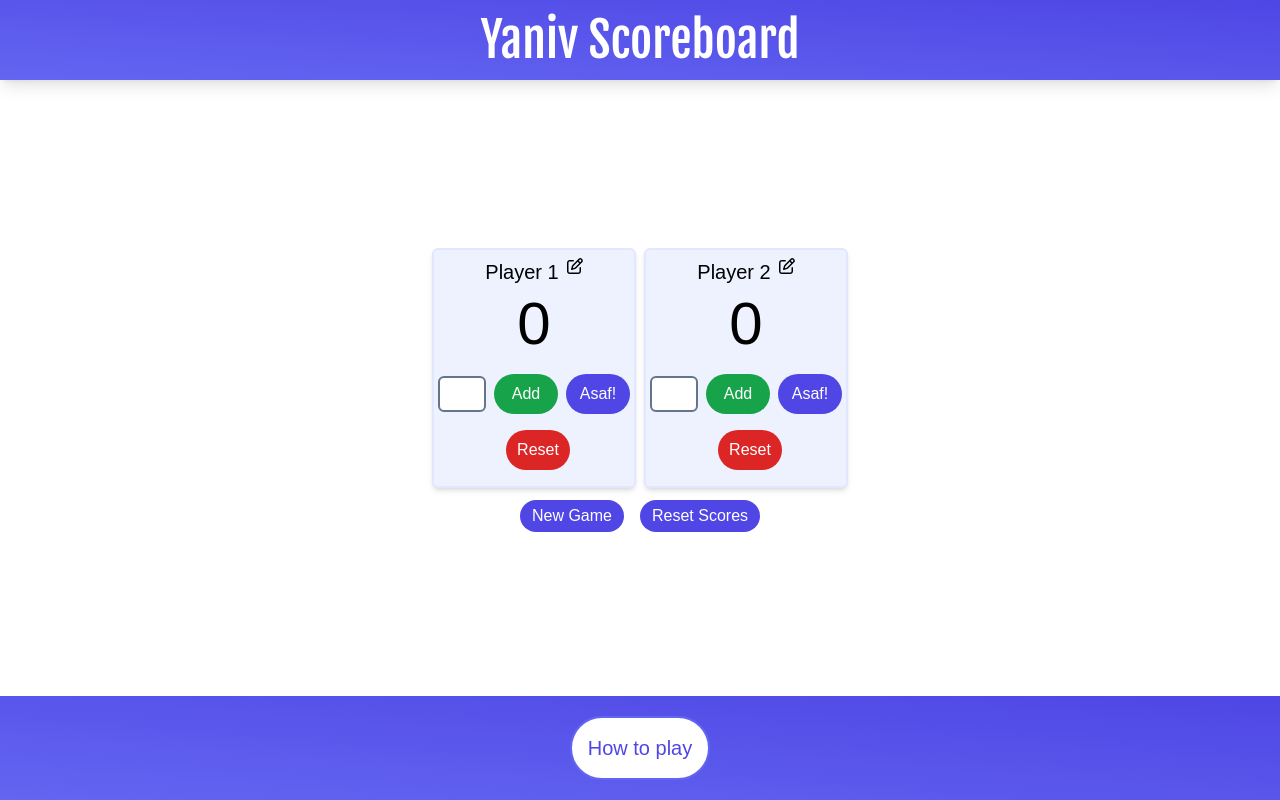
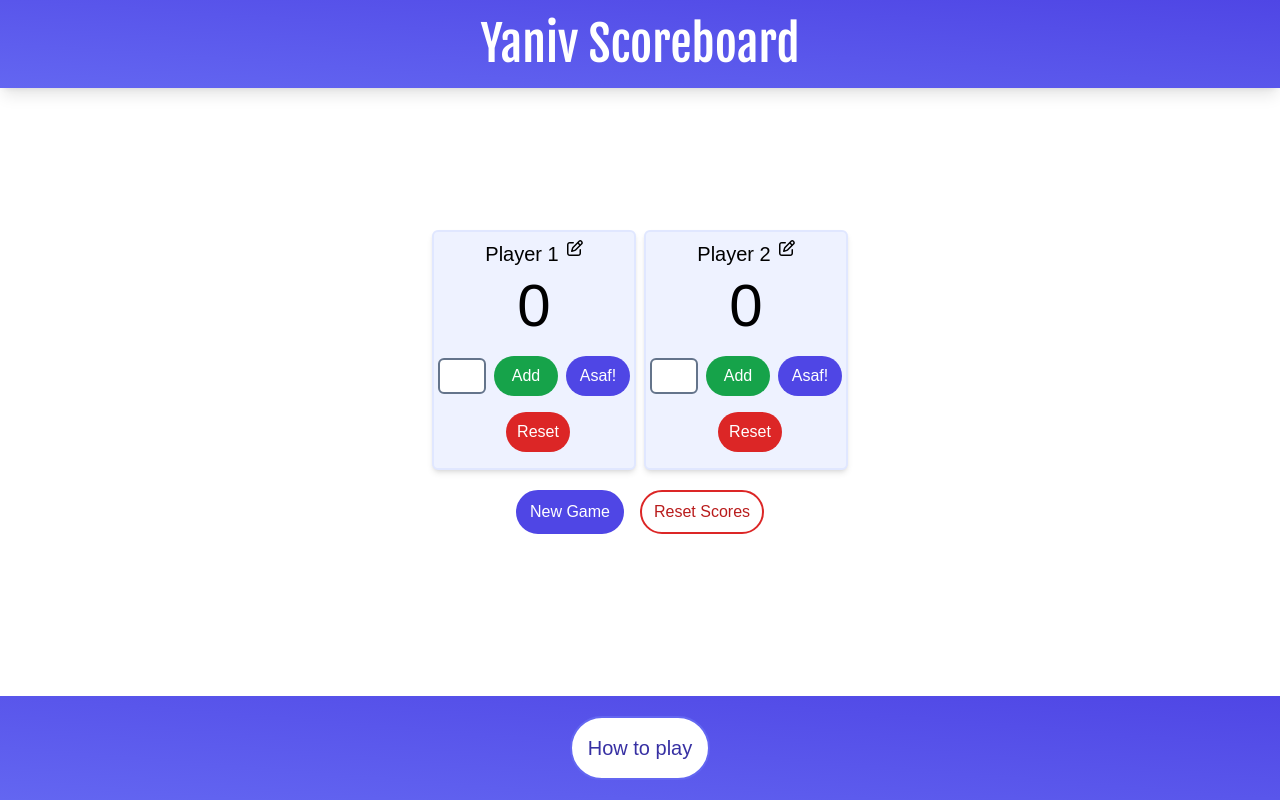
Before and after one commit to EllieD33/yaniv-app, a React (Vite) app: page /pages/ScoreBoard in a window 1280 px wide. Both pictures are taken after a click on the button "Create scoreboard". Built offline with nearby package versions, Linux system fonts and the light colour scheme; a web font is replaced by a local one.

Commit message:
adds styling to scoreboard buttons and winner declaration

```diff
--- a/src/components/NavButton.jsx
+++ b/src/components/NavButton.jsx
@@ -6,7 +6,7 @@ function NavButton({ linkTo, navText, filled }) {
             to={linkTo}
             className={`flex items-center justify-center text-xl rounded-full p-4 m-5 max-w-xs text-center
                 ${filled
-                    ? "bg-white text-indigo-600 border-2 border-indigo-500"
+                    ? "bg-white text-indigo-800 border-2 border-indigo-500"
                     : "text-white border-2 border-white"
                 }`}
         >
--- a/src/pages/ScoreBoard.jsx
+++ b/src/pages/ScoreBoard.jsx
@@ -57,7 +57,7 @@ function ScoreBoard() {
     return (
         <div className="min-h-screen flex flex-col">
             <header className="bg-gradient-to-bl from-indigo-600 to-indigo-500 text-white shadow-lg">
-                <h1 className="font-heading text-5xl px-2 py-4 text-center" >Yaniv Scoreboard</h1>
+                <h1 className="font-heading text-5xl px-2 py-5 text-center" >Yaniv Scoreboard</h1>
                 <nav className="fixed bottom-0 w-full bg-gradient-to-bl from-indigo-600 to-indigo-500 flex items-center justify-center">
                     <NavButton
                         linkTo="/pages/Rules"
@@ -74,19 +74,19 @@ function ScoreBoard() {
                     ))
                     }
                 </div>
-                {!isNumberOfPlayersVisible &&
-                    <div>
-                        <button className="bg-indigo-600 text-white rounded-full px-3 py-1 m-2" onClick={resetBoard} >New Game</button>
-                        <button className="bg-indigo-600 text-white rounded-full px-3 py-1 m-2" onClick={resetScores} >Reset Scores</button>
+                {winner &&
+                    <div className="mt-4">
+                        <p className="text-3xl font-heading" >{winner} wins!</p>
                     </div>
                 }
-                {winner &&
-                    <div>
-                        <p>{winner} wins!</p>
+                {!isNumberOfPlayersVisible &&
+                    <div className="m-2">
+                        <button className="border-2 border-indigo-600 bg-indigo-600 text-white rounded-full px-3 py-2 m-2" onClick={resetBoard} >New Game</button>
+                        <button className="border-2 border-red-600 text-red-700 rounded-full px-3 py-2 m-2" onClick={resetScores} >Reset Scores</button>
                     </div>
                 }
             </main>
-            <div className="h-24"></div>
+            <div className="h-28"></div>
         </div>
     );
 }
```
